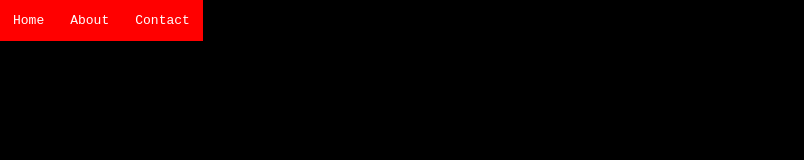
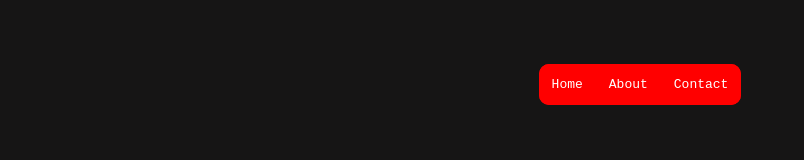
Before and after one commit to MDJAmin/simple-dropdown, a plain HTML site: page index.html in a window 1280 px wide. Shown: the whole page, without its empty margins (0-804 px from the left). Drawn offline with Linux system fonts and the light colour scheme.

Commit message:
Style : fix some style

```diff
--- a/css/style.css
+++ b/css/style.css
@@ -4,20 +4,25 @@
     box-sizing: border-box;
     text-decoration: none;
     font-family: monospace;
+    list-style: none;
+}
+body{
+    background-color: rgb(22, 21, 21);
+}
+
+nav{
+    display: flex;
+    justify-content: center;
+    margin-top: 5%;
 
 }
-body{
-    background-color: black;
-}
-
 ul {
     background: rgb(255, 0, 0);
-    list-style: none;
-    margin: 0;
-    padding-left: 0;
+    border-radius: 10px !important;
   }
 
   li {
+    border-radius: 10px !important;
     color: #fff;
     background: rgb(255, 0, 0);
     display: block;
@@ -25,15 +30,17 @@ ul {
     padding: 1rem;
     position: relative;
     text-decoration: none;
-    transition-duration: 0.5s;
+    transition: all 0.5s;
   }
-
+  ul.dropdown > li{
+    border-radius: 0 !important;
+  }
   li a {
     color: #fff;
   }
 
   li:hover {
-    background: red;
+    background: rgb(211, 202, 202);
     cursor: pointer;
   }
 
```
